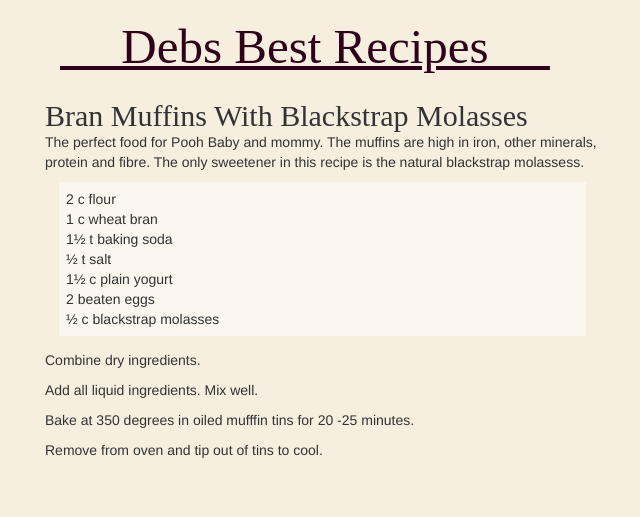
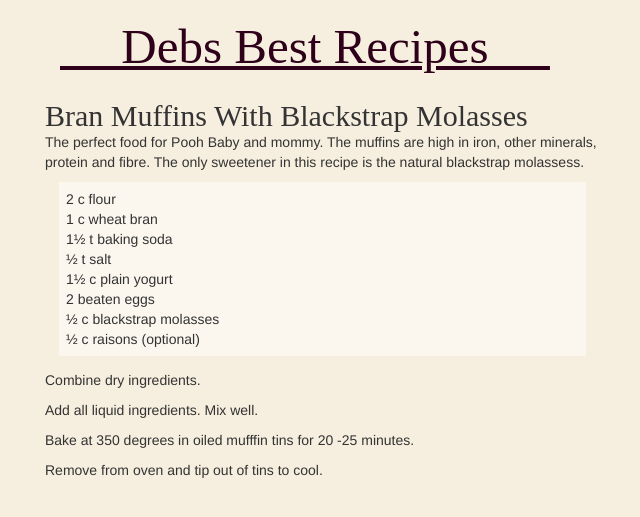
Before and after one commit to JonahBraun/debs-recipes, a Jekyll site: the page built from _posts/2007-03-31-bran-muffins-with-blackstrap-molasses.md, in a window 1280 px wide. Shown: the top 517 px of the page, without its empty margins (10-650 px from the left). Built offline with Jekyll 4.4.1, drawn with Linux system fonts in a browser that asks for light colours; nearby versions of some CDN libraries; some web fonts are replaced; Markdown is read by kramdown in place of the engine named in the settings.

Commit message:
Update 2007-03-31-bran-muffins-with-blackstrap-molasses.md

```diff
--- a/_posts/2007-03-31-bran-muffins-with-blackstrap-molasses.md
+++ b/_posts/2007-03-31-bran-muffins-with-blackstrap-molasses.md
@@ -12,6 +12,7 @@ The perfect food for Pooh Baby and mommy. The muffins are high in iron, other mi
 - 1½ c plain yogurt
 - 2 beaten eggs
 - ½ c blackstrap molasses
+- ½ c raisons (optional)
 
 Combine dry ingredients.
 
```
